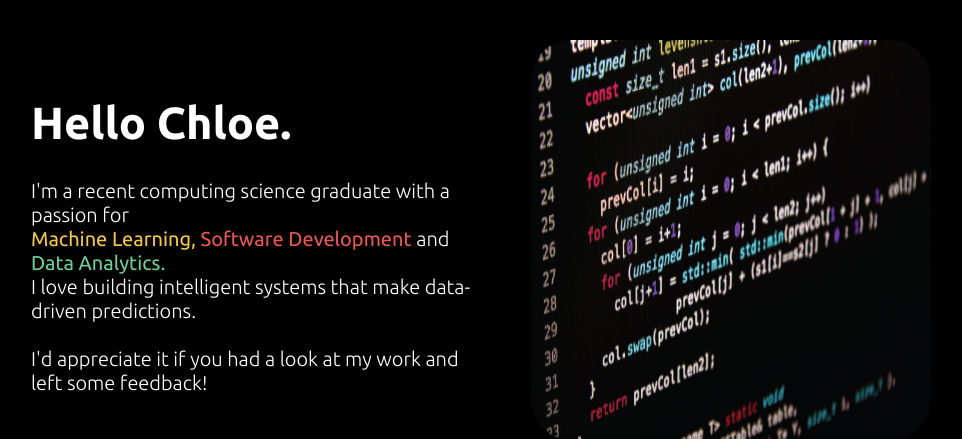
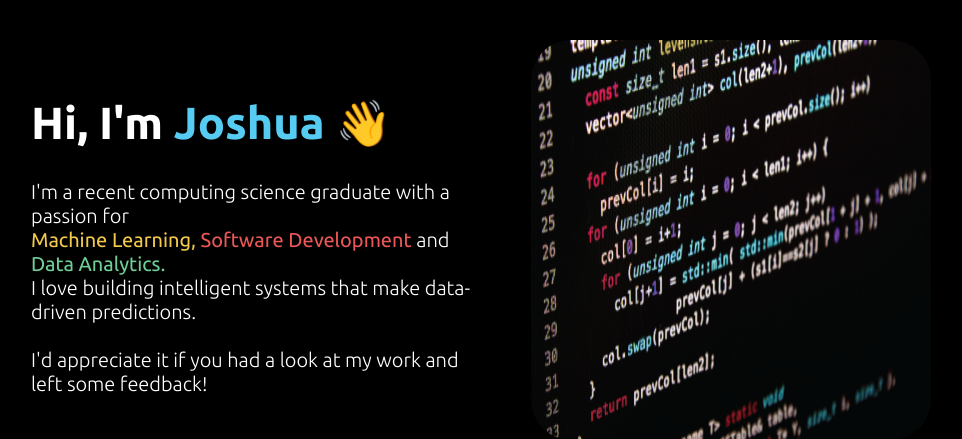
Before and after one commit to joshcoyle02/Portfolio_Git, a Flask app: page / in a window 1280 px wide. Shown: the part 72-511 px from the top of the page, without its empty margins (109-1071 px from the left). Run offline with Flask 3, Linux system fonts and the light colour scheme; some libraries are stand-ins or nearby versions.

```diff
--- a/templates/index.html
+++ b/templates/index.html
@@ -26,8 +26,7 @@
 
     <div class="hero-container">
         <div class="hero">
-<!--            <h1>Hi, I'm <span id="joshua">Joshua</span> 👋</h1>-->
-                <h1>Hello Chloe.</h1>
+            <h1>Hi, I'm <span id="joshua">Joshua</span> 👋</h1>
             <p>
                 I'm a recent computing science graduate with a passion for <br><span id="bold">Machine Learning, <span id="bold3">Software Development</span>  </span>and <span id="bold2">Data Analytics.</span><br>
                 I love building intelligent systems that make data-driven predictions.
```
